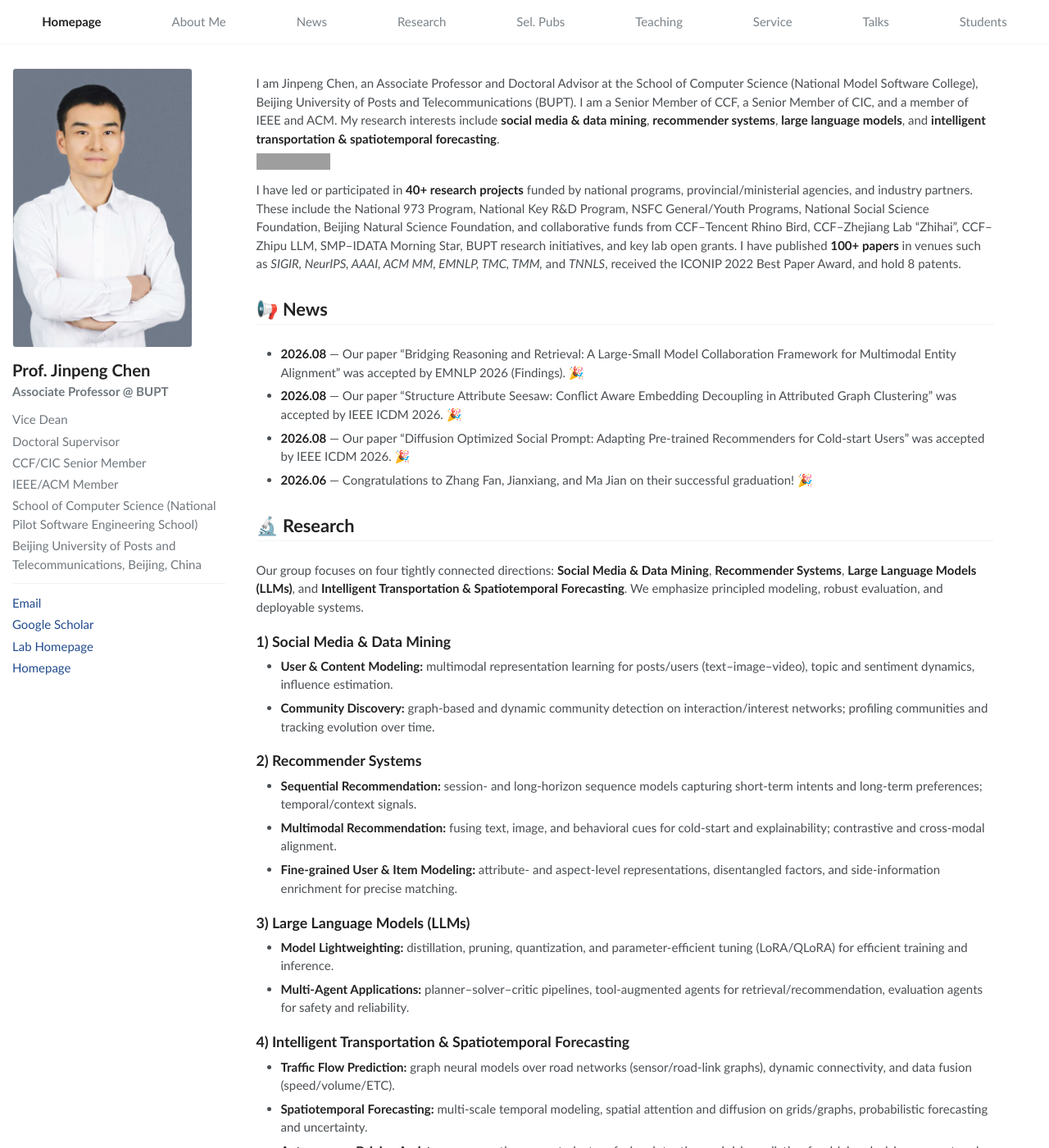
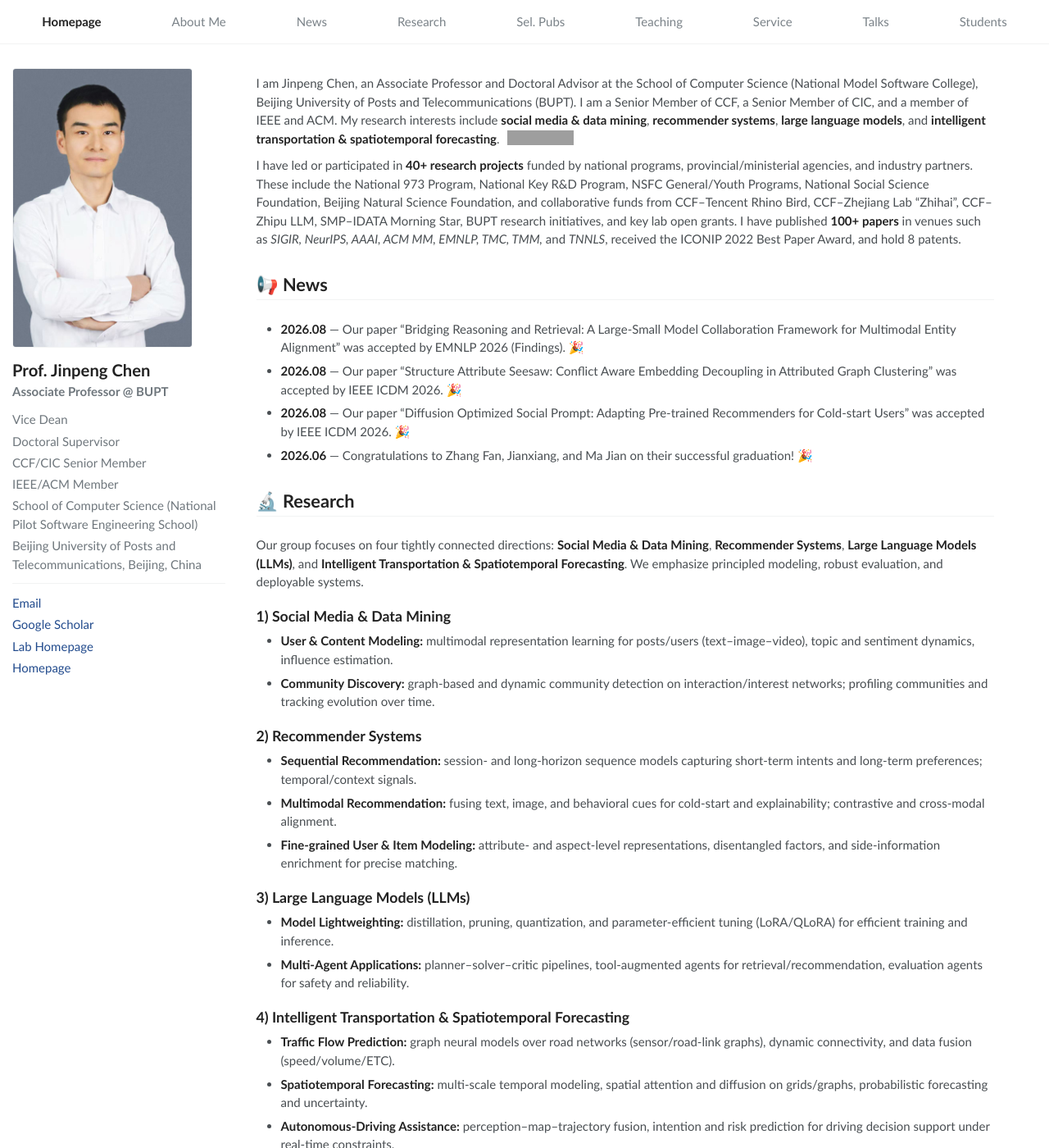
Before and after one commit to acdc-lab/jpchen, a Jekyll site: the page built from index.markdown, in a window 1280 px wide and 1400 px high. Shown: the whole window at 82% size. Built offline with Jekyll 4.4.1, drawn with Linux system fonts in a browser that asks for light colours; grey boxes are pictures that could not be loaded.

Commit message:
Align inline citation badge

```diff
--- a/assets/css/main.css
+++ b/assets/css/main.css
@@ -147,20 +147,23 @@ th,td{padding:.55em;border-bottom:1px solid var(--rule);text-align:left;vertical
   font-weight:700;
 }
 .citation-badge{
-  display:inline-block;
-  margin:0 0 .85em;
+  display:inline-flex;
+  align-items:center;
+  margin:0;
   line-height:1;
+  vertical-align:-.16em;
 }
 .citation-badge img{
   display:block;
-  height:20px;
+  height:18px;
   width:auto;
 }
 .about-citation{
-  margin:-.2em 0 .75em;
+  display:inline-block;
+  white-space:nowrap;
+  margin-left:.35em;
   line-height:1;
 }
-.about-citation .citation-badge{margin:0}
 .profile-meta,
 .profile-links{
   margin:.8em 0;
--- a/index.markdown
+++ b/index.markdown
@@ -9,9 +9,7 @@ I am Jinpeng Chen, an Associate Professor and Doctoral Advisor at the
 School of Computer Science (National Model Software College), Beijing University of Posts and Telecommunications (BUPT).
 I am a Senior Member of CCF, a Senior Member of CIC, and a member of IEEE and ACM.
 My research interests include <strong>social media &amp; data mining</strong>, <strong>recommender systems</strong>,
-<strong>large language models</strong>, and <strong>intelligent transportation &amp; spatiotemporal forecasting</strong>.
-
-<div class="about-citation"><a class="citation-badge" href="https://scholar.google.com/citations?user={{ site.google_scholar_id }}" target="_blank" rel="noopener"><img src="https://img.shields.io/endpoint?url=https%3A%2F%2Fcdn.jsdelivr.net%2Fgh%2Facdc-lab%2Fjpchen%40google-scholar-stats%2Fgs_data_shieldsio.json&amp;logo=Google%20Scholar&amp;labelColor=f6f6f6&amp;color=9cf&amp;style=flat&amp;label=citations" alt="Google Scholar citation count"></a></div>
+<strong>large language models</strong>, and <strong>intelligent transportation &amp; spatiotemporal forecasting</strong>. <span class="about-citation"><a class="citation-badge" href="https://scholar.google.com/citations?user={{ site.google_scholar_id }}" target="_blank" rel="noopener"><img src="https://img.shields.io/endpoint?url=https%3A%2F%2Fcdn.jsdelivr.net%2Fgh%2Facdc-lab%2Fjpchen%40google-scholar-stats%2Fgs_data_shieldsio.json&amp;logo=Google%20Scholar&amp;labelColor=f6f6f6&amp;color=9cf&amp;style=flat&amp;label=citations" alt="Google Scholar citation count"></a></span>
 
 I have led or participated in <strong>40+ research projects</strong> funded by national programs, provincial/ministerial agencies, and industry partners.
 These include the National 973 Program, National Key R&amp;D Program, NSFC General/Youth Programs,
```
Also changed, not shown: 2 other files.
